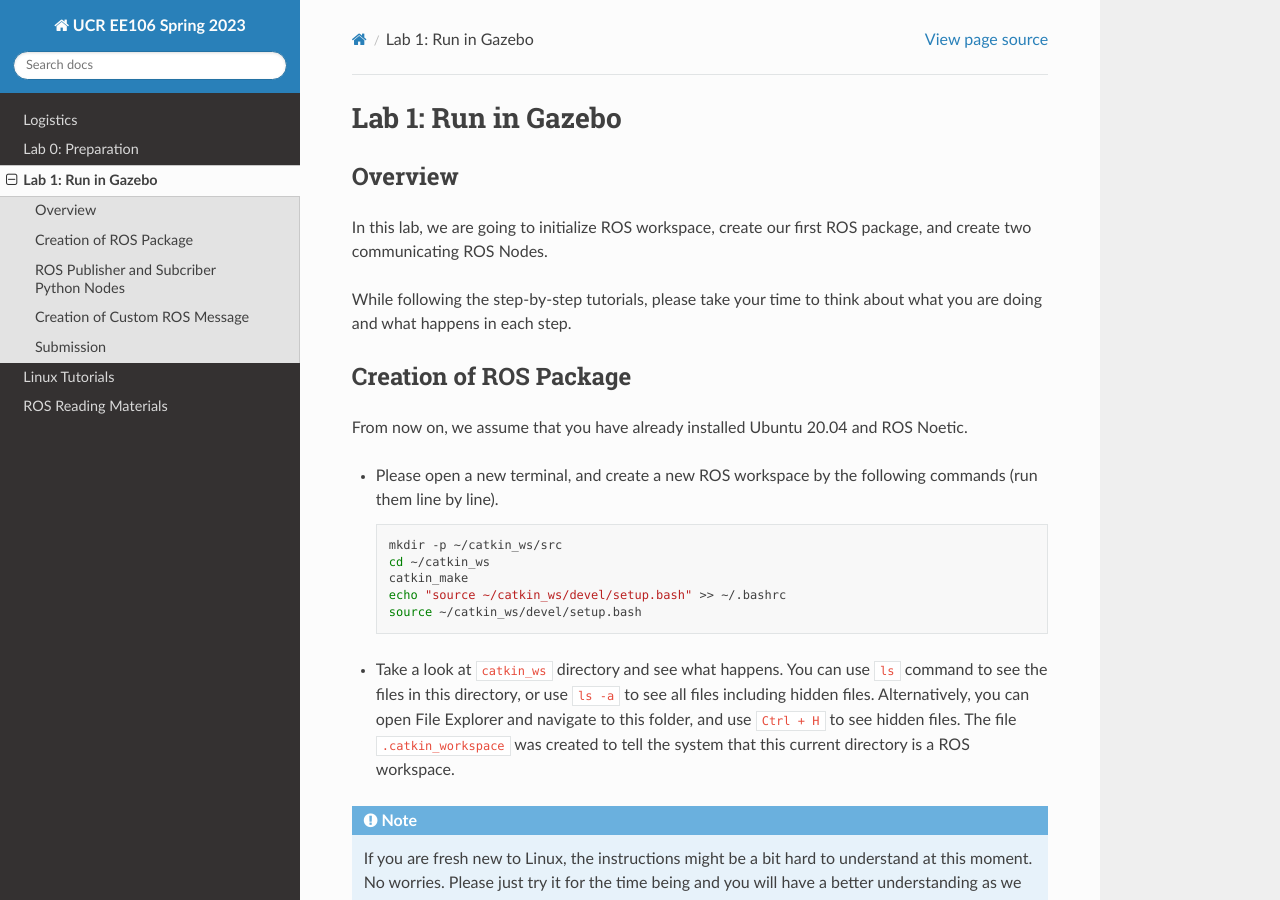
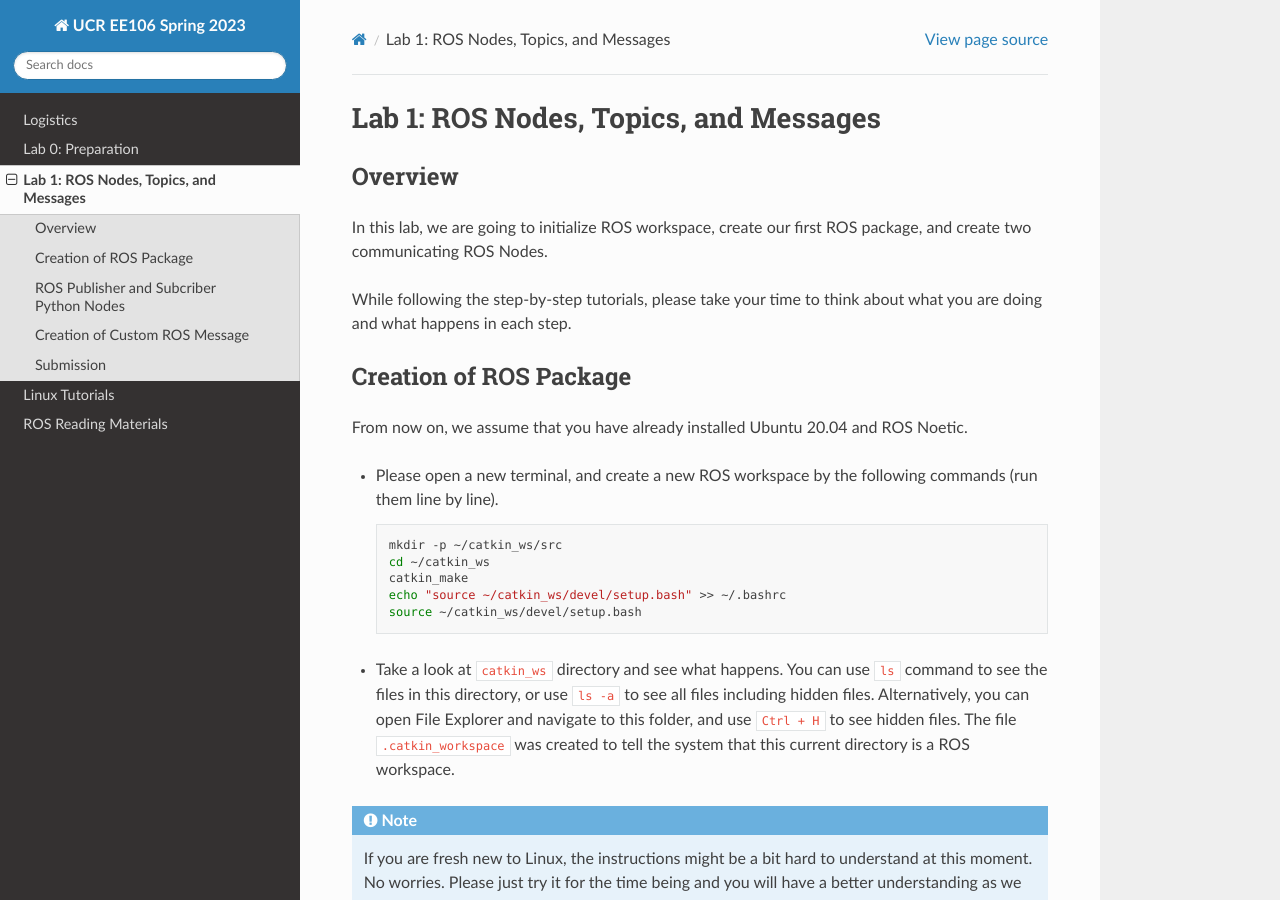
Before and after one commit to taektay/ee106, a Sphinx documentation site: the page built from docs/lab1.rst, in a window 1280 px wide and 900 px high. Built offline with Sphinx 7.4.7 and the Read the Docs theme 2.0.0, drawn with Linux system fonts in a browser that asks for light colours.

Commit message:
updated lab1

```diff
--- a/docs/lab1.rst
+++ b/docs/lab1.rst
@@ -1,4 +1,4 @@
-Lab 1: Run in Gazebo
+Lab 1: ROS Nodes, Topics, and Messages
 ====================
 
 Overview
@@ -99,18 +99,21 @@
 To be able to use the new ROS message type, we need to indicate its creation to the ROS workspace and compile it. To achieve this, fistly you need to update the package.xml of ``ee106s23`` and make sure these two lines are in it,
 
   .. code-block:: bash
+
   <build_depend>message_generation</build_depend>
   <run_depend>message_runtime</run_depend>
 
 Additionally, to indicate this modification to the cmake compiler, you need to update the line of CMakeLists.txt of `ee106s23` package to contain the message_generation,
 
   .. code-block:: bash
+
   # Update the existing line
   find_package(catkin REQUIRED COMPONENTS roscpp rospy std_msgs message_generation)
 
 and uncomment this block,
 
   .. code-block:: bash
+
   # add_message_files(
   #   FILES
   #   Message1.msg
@@ -120,6 +123,7 @@
 to modify it like,
 
   .. code-block:: bash
+
   add_message_files(
     FILES
     EE106lab_custom.msg
```
